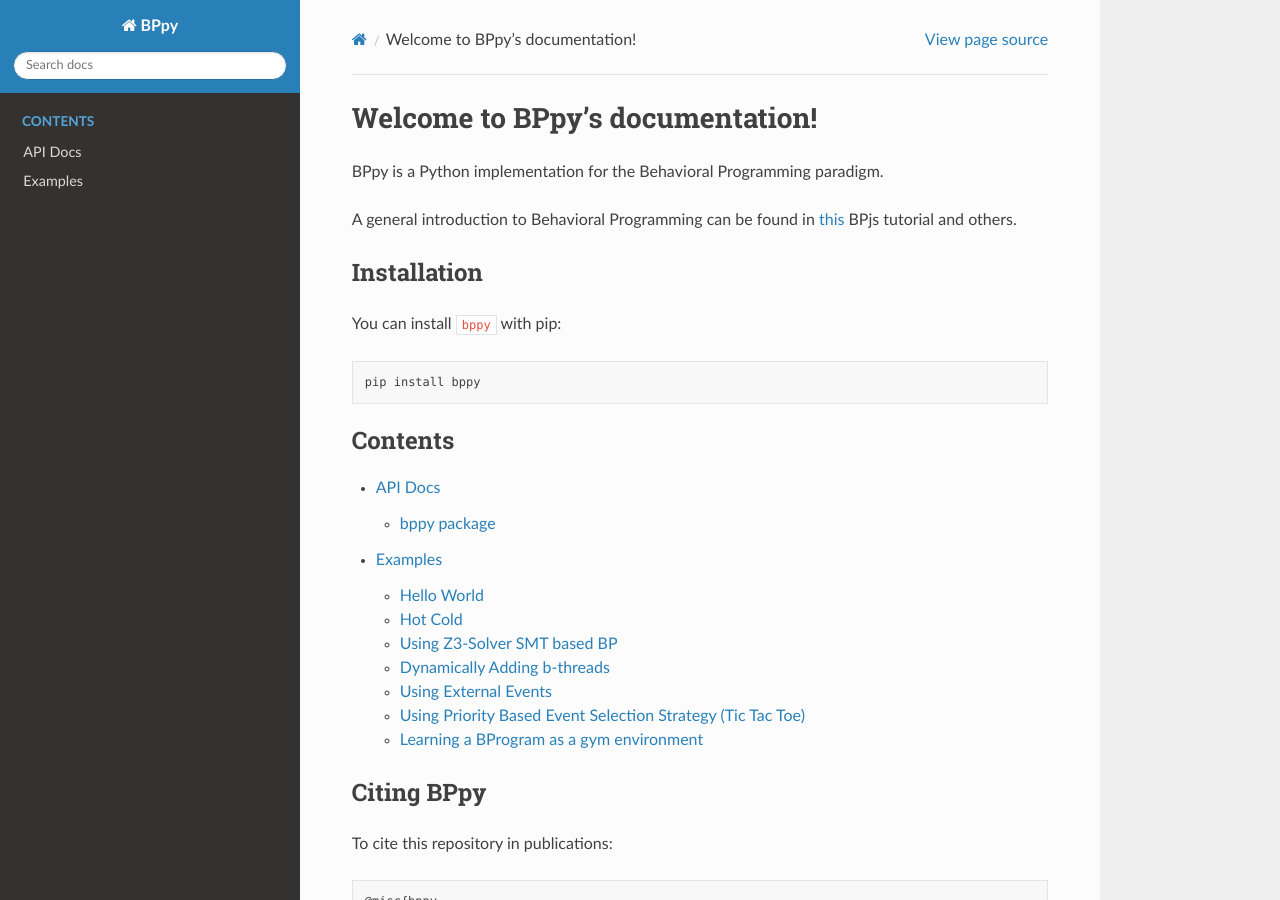
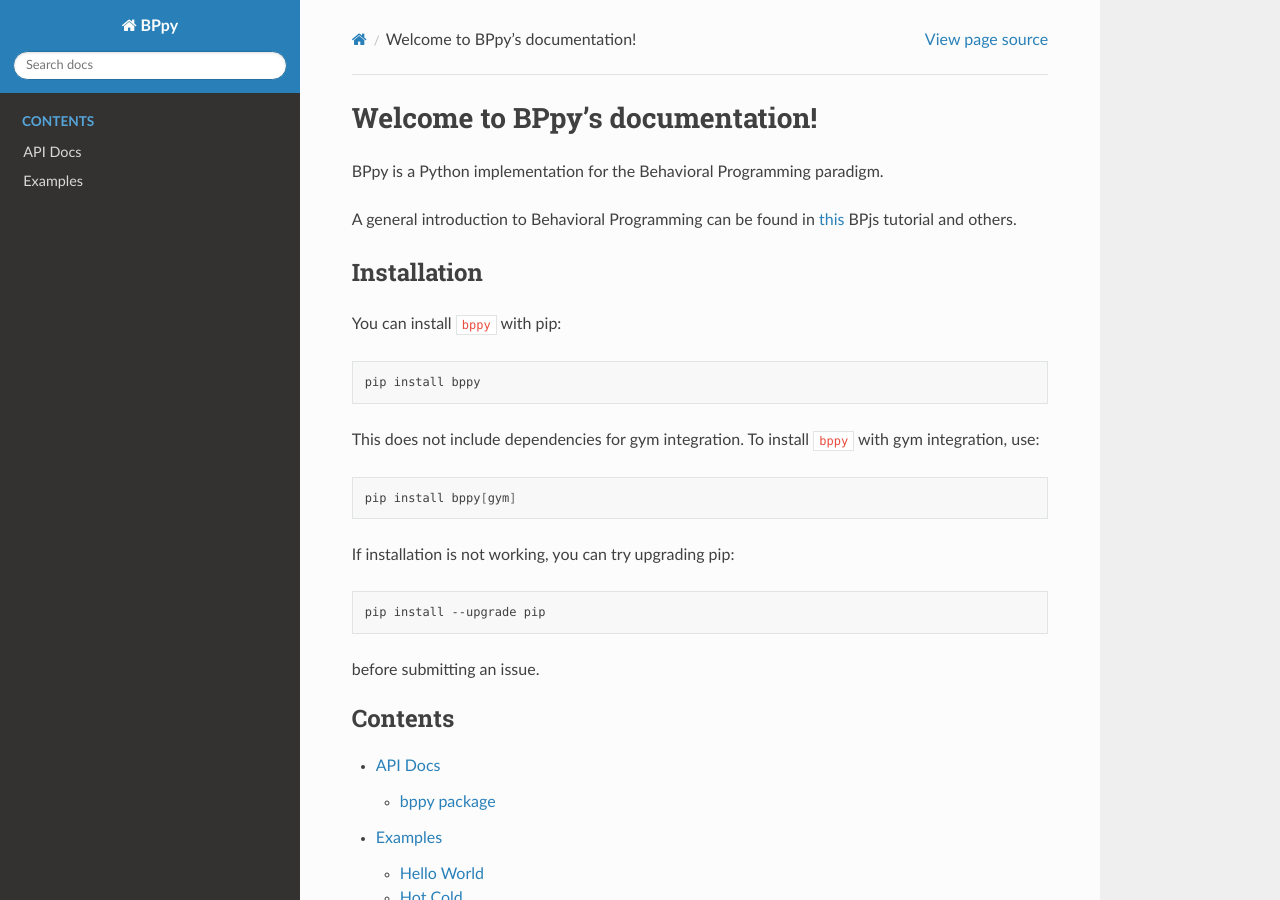
Before and after one commit to bThink-BGU/BPpy, a Sphinx documentation site: the page built from docs/index.rst, in a window 1280 px wide and 900 px high. Built offline with Sphinx 7.4.7 and the Read the Docs theme 2.0.0, drawn with Linux system fonts in a browser that asks for light colours.

Commit message:
updating installation instructions

```diff
--- a/docs/index.rst
+++ b/docs/index.rst
@@ -18,6 +18,20 @@ You can install ``bppy`` with pip:
 .. code-block:: shell
 
    pip install bppy
+
+This does not include dependencies for gym integration. To install ``bppy`` with gym integration, use:
+
+.. code-block:: shell
+
+   pip install bppy[gym]
+
+If installation is not working, you can try upgrading pip:
+
+.. code-block:: shell
+
+   pip install --upgrade pip
+
+before submitting an issue.
 
 .. toctree::
    :maxdepth: 2
```
Also changed, not shown: README.md (+15 -0 lines).
